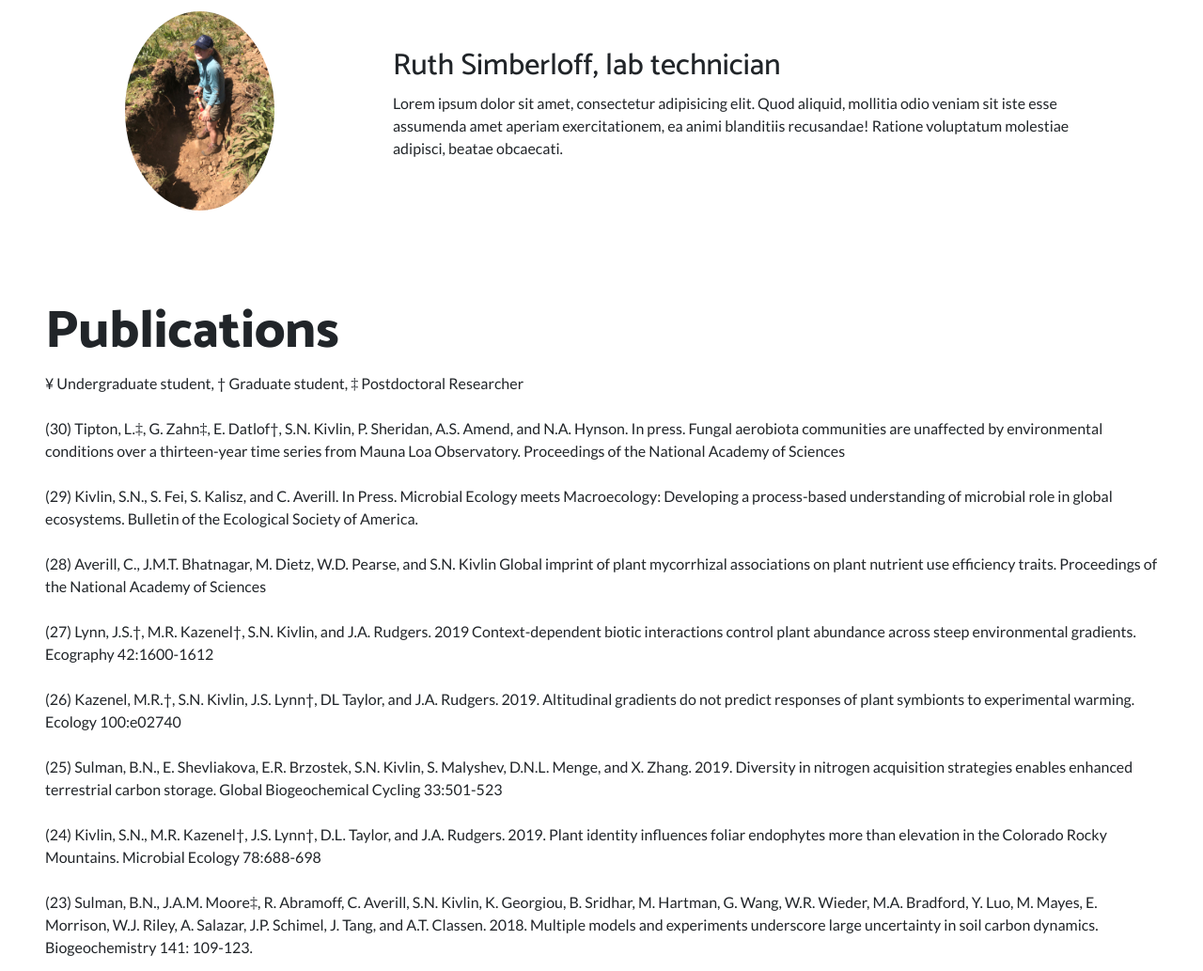
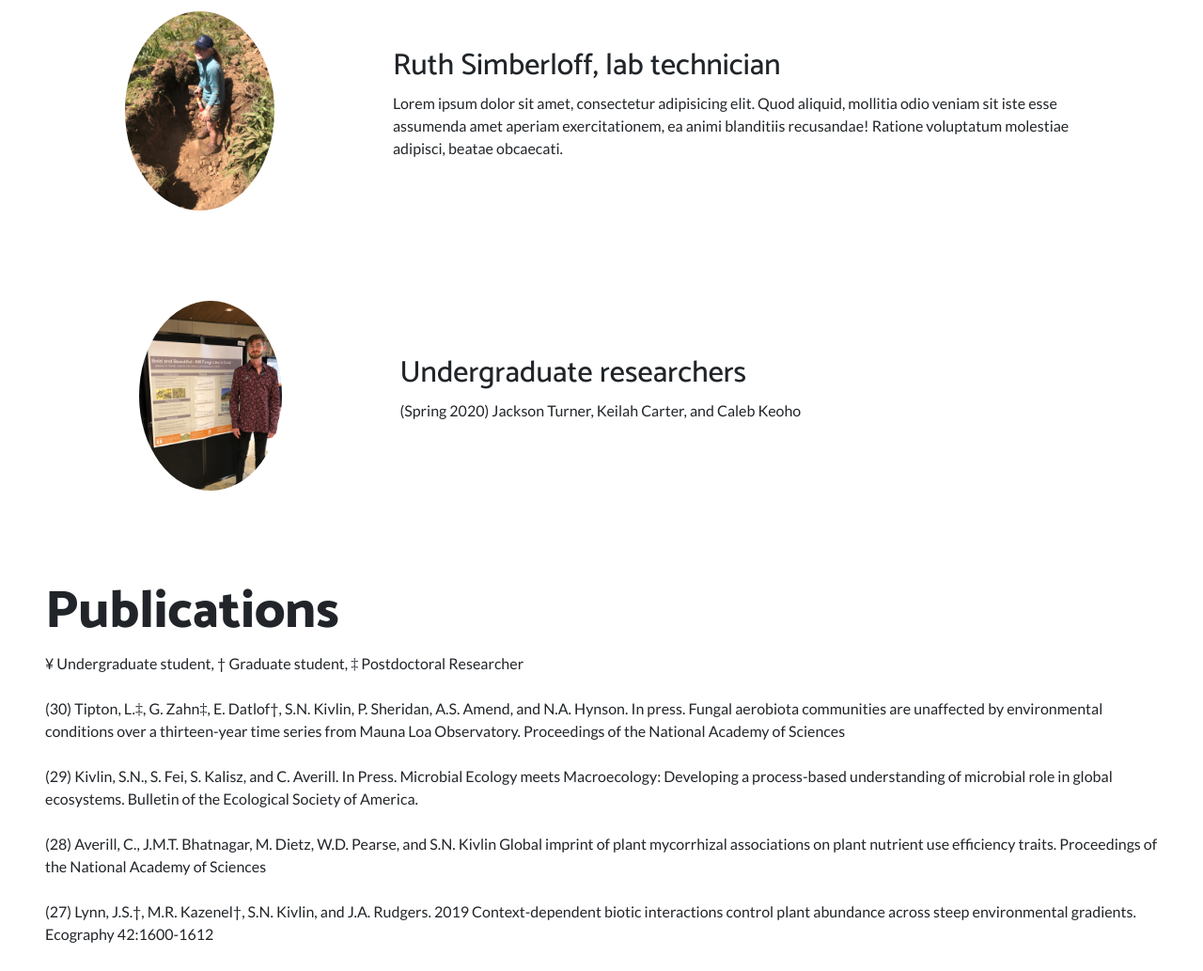
Before and after one commit to rsimberloff/rsimberloff.github.io, a website: page index.html in a window 1280 px wide. Shown: the part 2119-3152 px from the top of the page at 94% size. Drawn offline with Linux system fonts and the light colour scheme; files whose address does not match are found by name.

Commit message:
customizations

```diff
--- a/index.html
+++ b/index.html
@@ -127,6 +127,20 @@
           </div>
         </div>
       </div>
+      <div class="container">
+      <div class="row align-items-center">
+        <div class="col-lg-3">
+          <div class="p-5">
+            <img class="img-fluid rounded-circle" src="img/labsiteUGresearch.jpeg" alt="">
+          </div>
+        </div>
+        <div class="col-lg-9">
+          <div class="p-5">
+            <h5 class="display-5">Undergraduate researchers</h5>
+            <p>(Spring 2020) Jackson Turner, Keilah Carter, and Caleb Keoho</p>
+          </div>
+        </div>
+      </div>
     </div>
   </section>
 
```
Also changed, not shown: img/labsiteUGresearch.jpeg (added).
